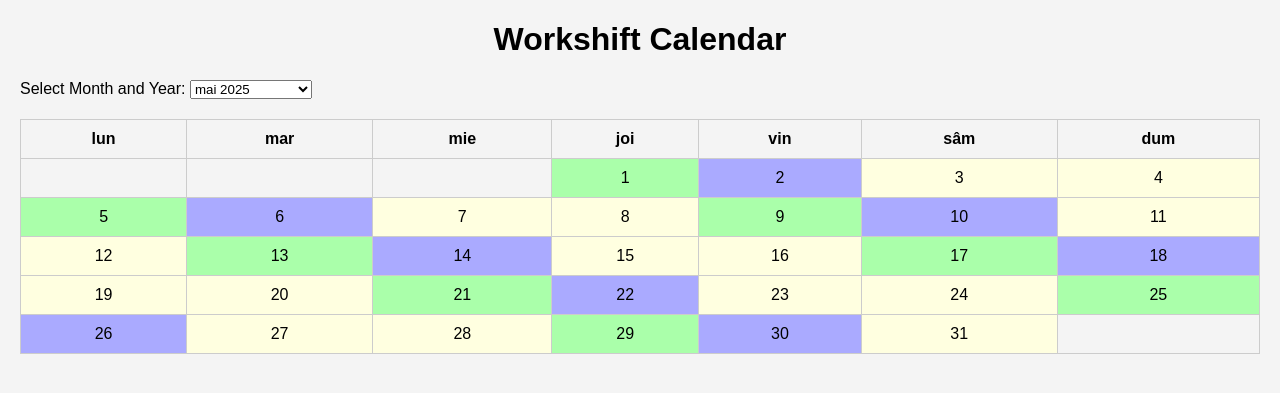
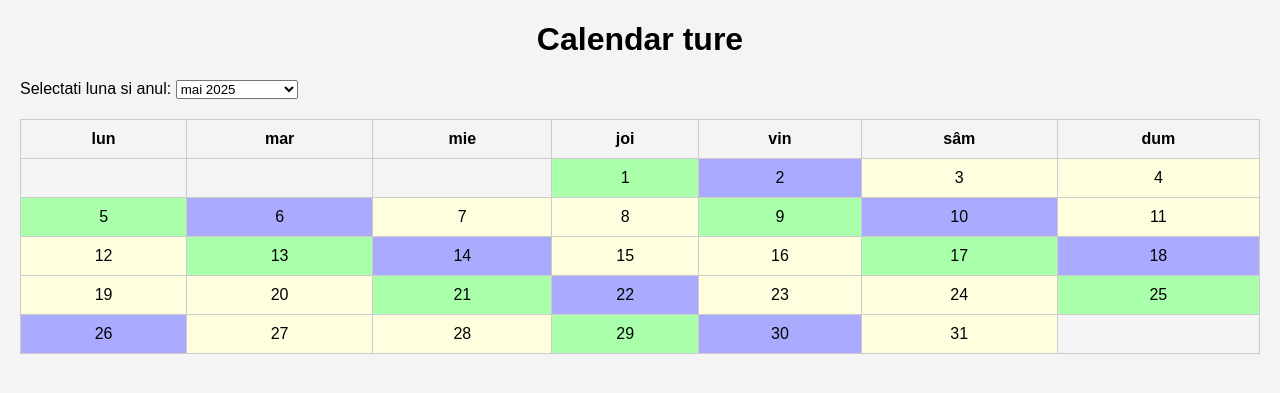
Before and after one commit to Danielzapirtan/ture, a Flask app: page / in a window 1280 px wide. Shown: the top 393 px of the page. Run offline with Flask 2, Linux system fonts and the light colour scheme.

Commit message:
Update index.html

```diff
--- a/api/templates/index.html
+++ b/api/templates/index.html
@@ -7,9 +7,9 @@
   <link rel="stylesheet" href="{{ url_for('static', filename='css/styles.css') }}">
 </head>
 <body>
-  <h1>Workshift Calendar</h1>
+  <h1>Calendar ture</h1>
   <div>
-    <label for="monthYearSelect">Select Month and Year:</label>
+    <label for="monthYearSelect">Selectati luna si anul:</label>
     <select id="monthYearSelect"></select>
   </div>
   <div id="calendarContainer"></div>
```
